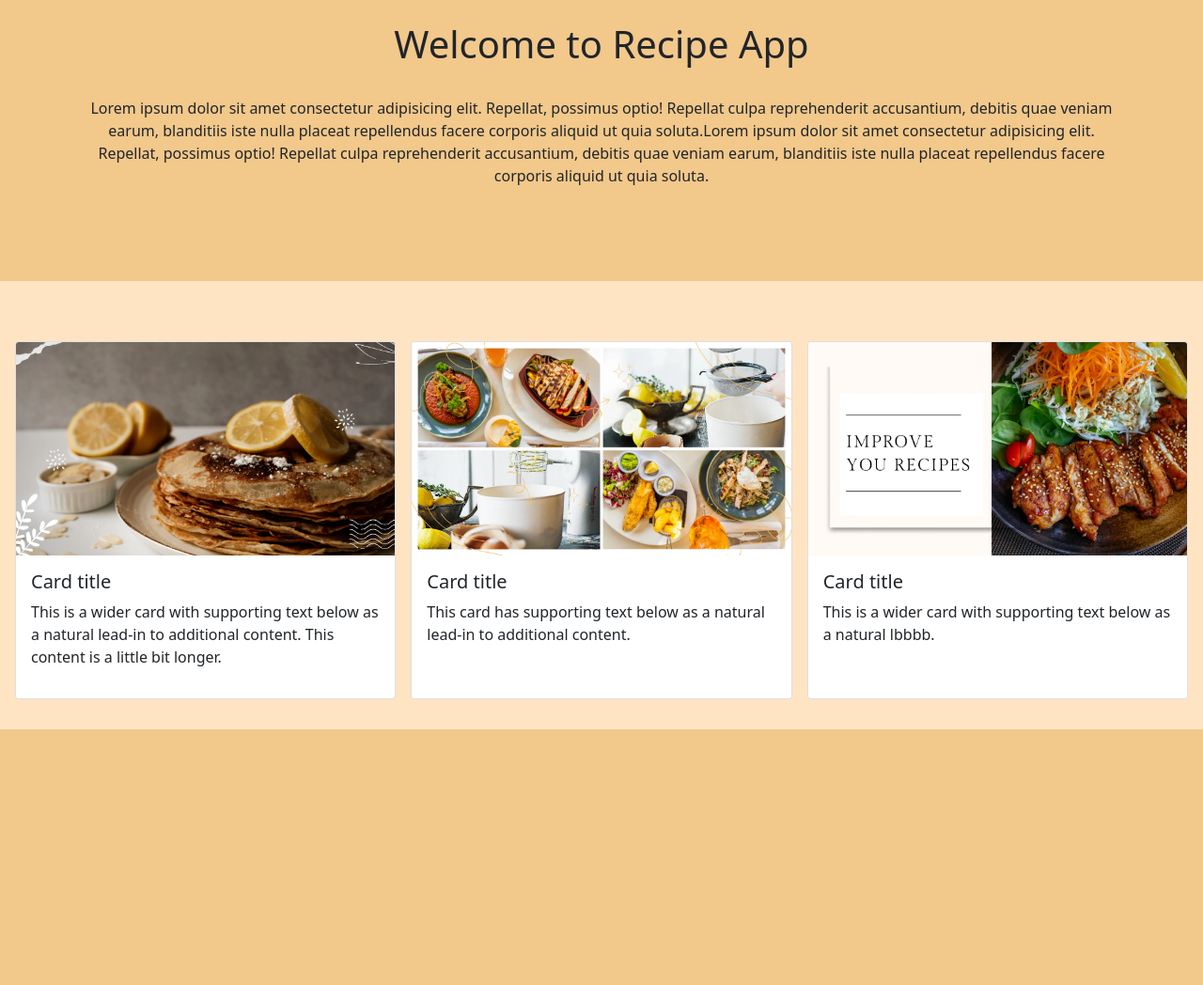
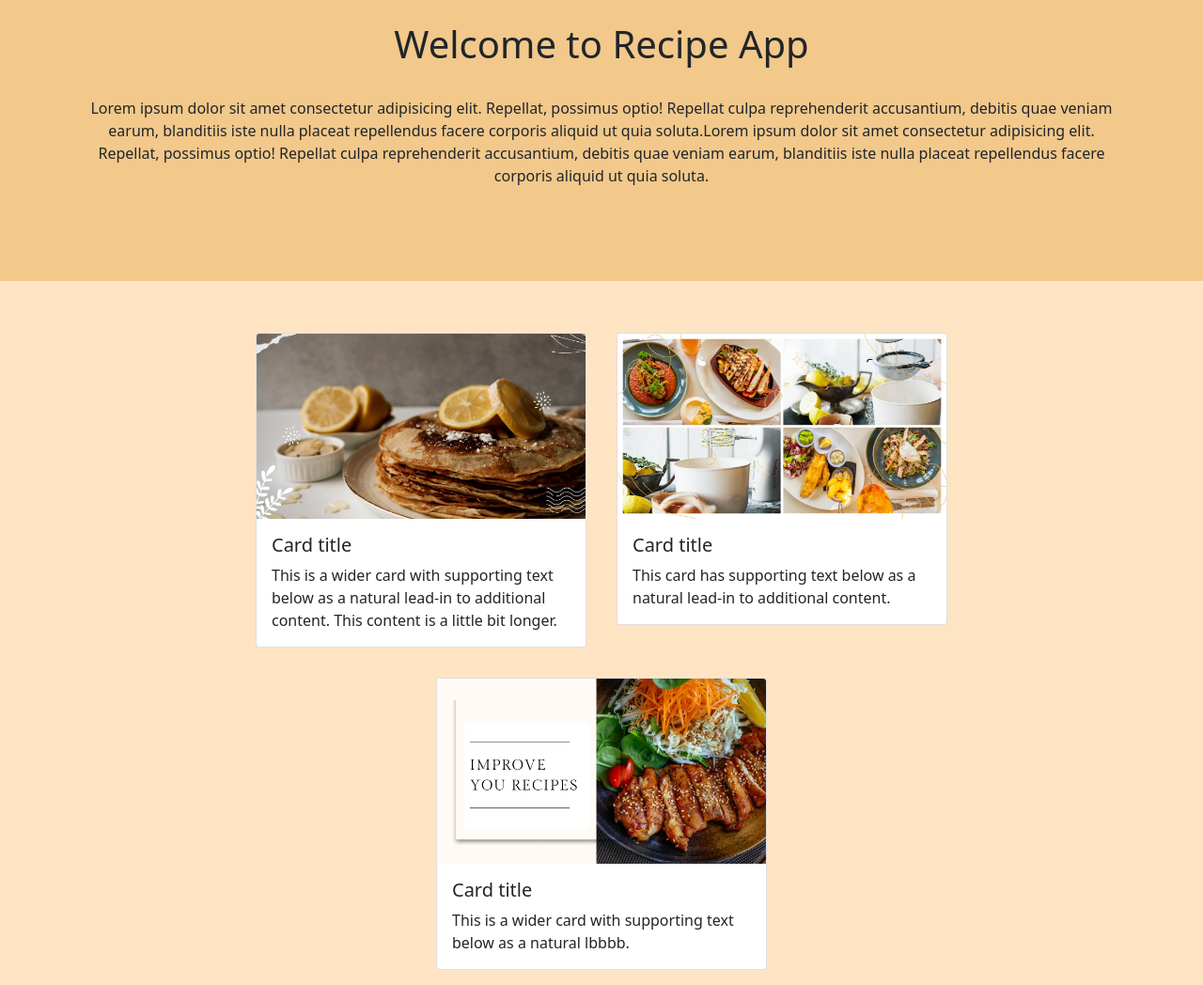
Before and after one commit to Aliona83/project4--test, a Django app: page / in a window 1280 px wide. Shown: the part 95-1143 px from the top of the page at 94% size. Before the commit the page ends 871 px from the top, so only its background shows below. Run offline with Django 3.2, Linux system fonts and the light colour scheme; parts of the project's set-up code (start-up, migrations or seed data) failed here and were passed over.

Commit message:
Change style for cards

```diff
--- a/add_recipe/admin.py
+++ b/add_recipe/admin.py
@@ -1,6 +1,7 @@
 from django.contrib import admin
 from .models import recipes
 # Register your models here.
+
 
 @admin.register(recipes)
 class RecipeAdmin(admin.ModelAdmin):
--- a/add_recipe/templates/add_recipe/add_recipe.html
+++ b/add_recipe/templates/add_recipe/add_recipe.html
@@ -8,7 +8,7 @@
     {{ form.media }}
     {{ form.as_p }}
      <div class="text-center">
-<button type="submit" class="btn btn-primary mt-2">Create Recipe</button>
+          <button type="submit" class="btn btn-primary mt-2">Create Recipe</button>
      </div>
    </form>
 </div>
--- a/add_recipe/templates/add_recipe/all_recipes.html
+++ b/add_recipe/templates/add_recipe/all_recipes.html
@@ -5,12 +5,12 @@
     <h1 class="text-center">Recipes</h1>
 
     {% for recipe in all_recipes %}
-    <a href="#" class="all_recipes" aria-label="Click to view {{recipes.title}}">
+    <a href="#" class="recipes" aria-label="Click to view {{recipes.title}}">
         <div class="card m-3" style="width: 18rem;">
             <img src="{{recipes.image.url}}" class="card-img-top" alt="{{recipes.image_alt}}">
             <div class="card-body">
-              <h2 class="card-title">{{recipes.title}}</h2>
-              <p class="card-text">{{recipes.description}}</p>
+              <h5 class="card-title">{{add_recipe.title}}</h5>
+              <p class="card-text">Some quick example text to build on the card title and make up the bulk of the card's content.</p>
 
             </div>
           </div>
--- a/add_recipe/urls.py
+++ b/add_recipe/urls.py
@@ -3,6 +3,6 @@ from .views import AddRecipe, All_Recipes
 
 
 urlpatterns = [
-    path("", AddRecipe.as_view(), name='add_recipe'),
-    path("all_recipes/", All_Recipes.as_view(), name="all_recipes"),
+    path("add/", AddRecipe.as_view(), name='add_recipe'),
+    path("", All_Recipes.as_view(), name="all_recipes"),
 ]
--- a/static/css/style.css
+++ b/static/css/style.css
@@ -25,6 +25,7 @@
 .card {
     height: 90%;
     margin-top: 1rem;
+    margin: 1rem;
 }
 .card-shadow {
     background-color: bisque;
--- a/templates/home.html
+++ b/templates/home.html
@@ -5,32 +5,31 @@
 <div class="jumbotron jumbotron-fliud" id="jumbotron">
   <div class="container">
     <h1 class="text-center pt-4">Welcome to Recipe App</h1>
-    <p class="text-center pt-4">Lorem ipsum dolor sit amet consectetur adipisicing elit. Repellat, possimus optio! Repellat culpa reprehenderit accusantium, debitis quae veniam earum, blanditiis iste nulla placeat repellendus facere corporis aliquid ut quia soluta.Lorem ipsum dolor sit amet consectetur adipisicing elit. Repellat, possimus optio! Repellat culpa reprehenderit accusantium, debitis quae veniam earum, blanditiis iste nulla placeat repellendus facere corporis aliquid ut quia soluta.</p>
+    <p class="text-center pt-4 text-dark" class=" badge text-wrap">Lorem ipsum dolor sit amet consectetur adipisicing elit. Repellat, possimus optio! Repellat culpa reprehenderit accusantium, debitis quae veniam earum, blanditiis iste nulla placeat repellendus facere corporis aliquid ut quia soluta.Lorem ipsum dolor sit amet consectetur adipisicing elit. Repellat, possimus optio! Repellat culpa reprehenderit accusantium, debitis quae veniam earum, blanditiis iste nulla placeat repellendus facere corporis aliquid ut quia soluta.</p>
   </div>
 </div>
 
 
-<div class="row px-3 py-5 g-3">
-  <div class="col-md-4 col-6">
-    <div class="card h-100">
+
+  <div class="container d-flex flex-row flex-wrap justify-content-center">
+    <div class="card h-100" style="width:22rem ">
       <img src="../static/images/card1.webp" class="card-img-top" alt="...">
       <div class="card-body">
         <h5 class="card-title">Card title</h5>
         <p class="card-text">This is a wider card with supporting text below as a natural lead-in to additional content. This content is a little bit longer.</p>
       </div>
     </div>
-  </div>
-  <div class="col-md-4 col-6">
-    <div class="card h-100">
+
+    <div class="card h-100" style="width:22rem">
       <img src="../static/images/card2.webp" class="card-img-top" alt="...">
       <div class="card-body">
         <h5 class="card-title">Card title</h5>
         <p class="card-text">This card has supporting text below as a natural lead-in to additional content.</p>
       </div>
     </div>
-  </div>
-  <div class="col-md-4 col-6">
-    <div class="card h-100">
+
+
+    <div class="card h-100" style="width:22rem">
       <img src="../static/images/card3.webp" class="card-img-top" alt="...">
       <div class="card-body">
         <h5 class="card-title">Card title</h5>
@@ -38,5 +37,5 @@
       </div>
     </div>
   </div>
-</div>
+
 {% endblock content%}
```
